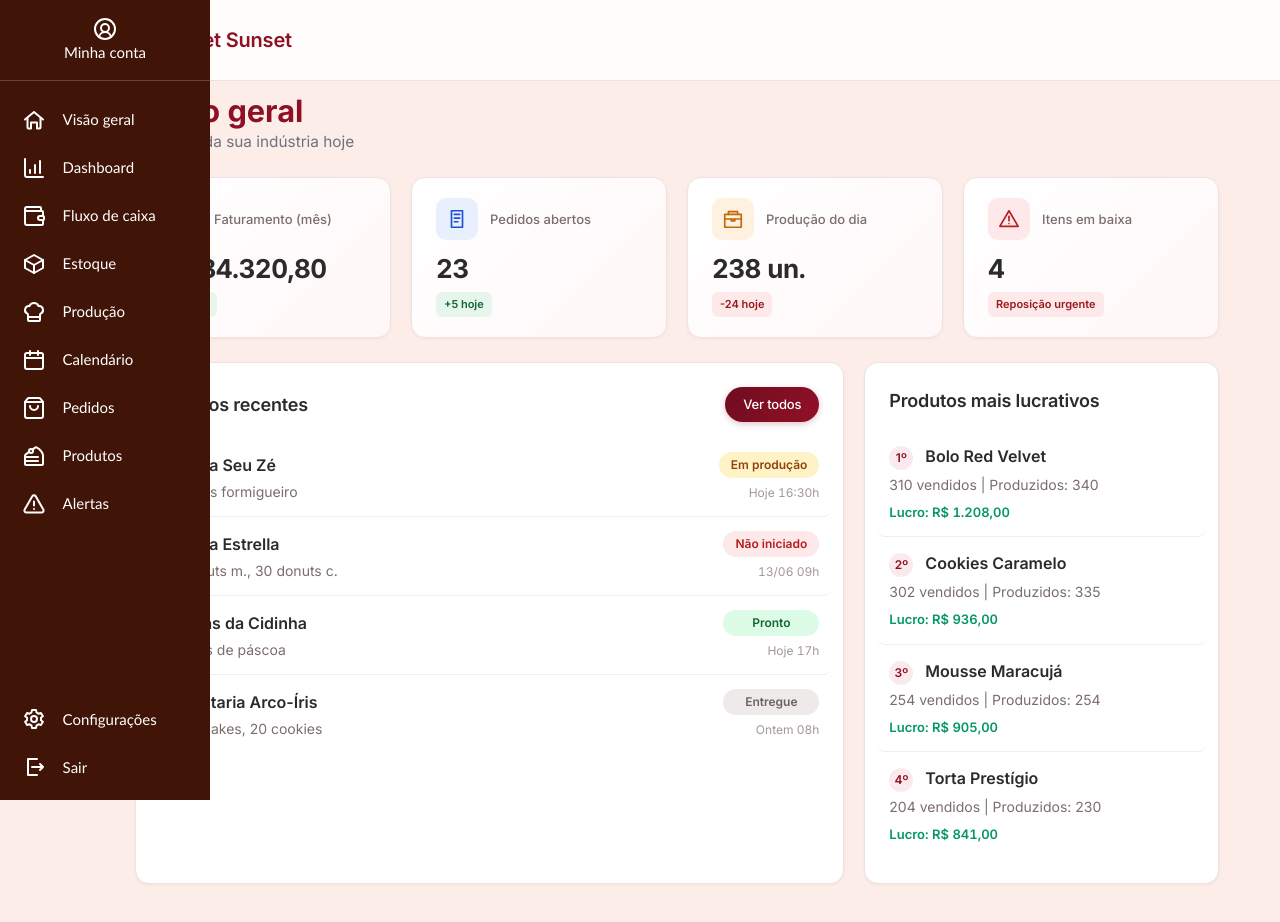
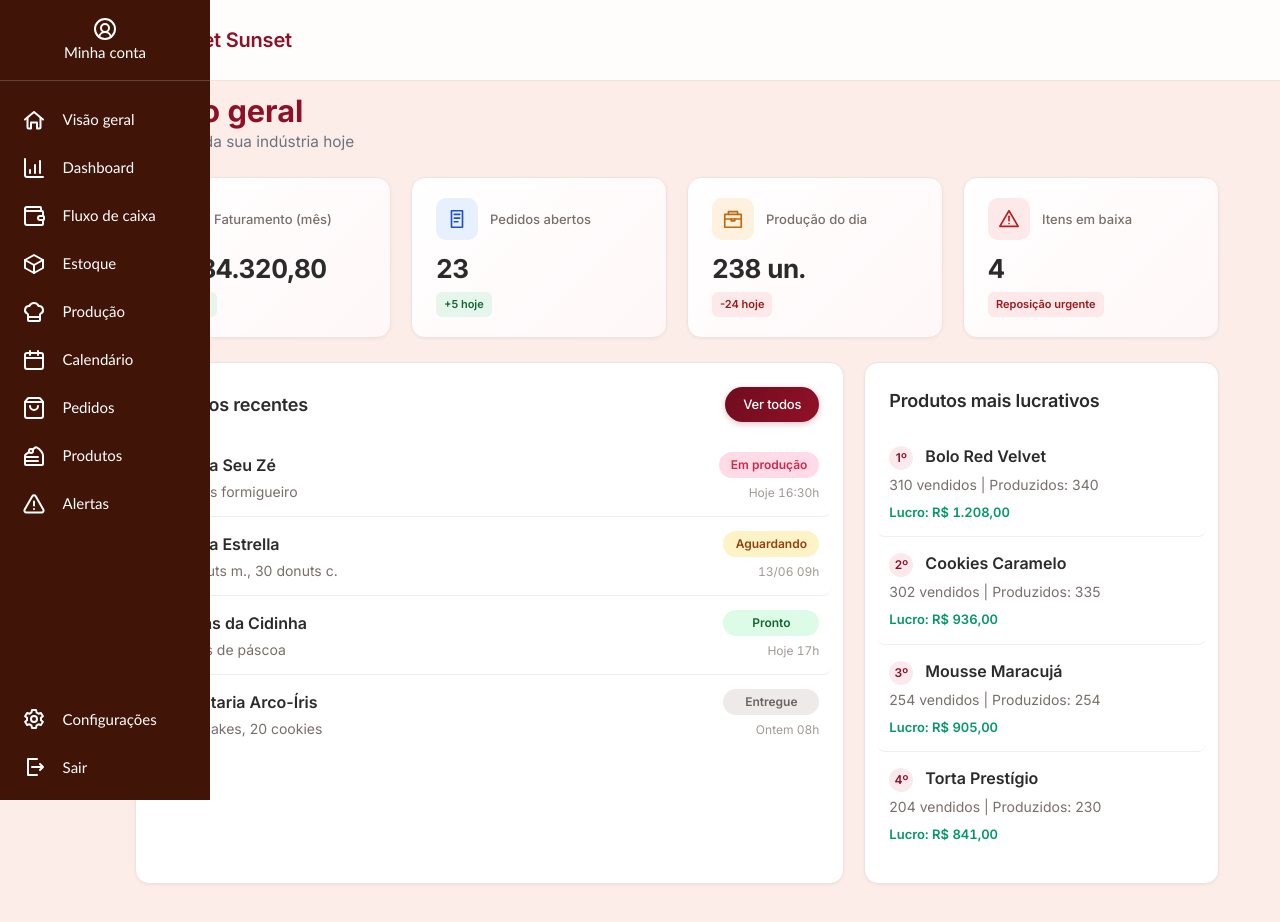
Before and after one commit to grazielly01/sublime, a React (Vite) app in the folder frontend/: page / in a window 1280 px wide. Shown: the top 922 px of the page. Built offline with nearby package versions, Linux system fonts and the light colour scheme.

Commit message:
Botões visão geral
arrumei coisa boba, só fiz os botoes de visao geral, coincidirem com os botoes da página de pedidos

```diff
--- a/frontend/src/pages/visaogeral/visaogeral.css
+++ b/frontend/src/pages/visaogeral/visaogeral.css
@@ -404,8 +404,8 @@ body {
   white-space: nowrap;
 }
 
-.statusEmProducao  { background: #FEF3C7; color: #92400E; }
-.statusNaoIniciado { background: #FDE8EA; color: #B91C1C; }
+.statusEmProducao  { background: hsl(341, 100%, 93%); color: #cb294c; }
+.statusAguardando { background: #FEF3C7; color: #92400E; }
 .statusPronto      { background: #DCFCE7; color: #166534; }
 .statusEntregue    { background: #EEEAE9; color: #6B6361; }
 
--- a/frontend/src/pages/visaogeral/visaogeral.jsx
+++ b/frontend/src/pages/visaogeral/visaogeral.jsx
@@ -66,7 +66,7 @@ function VisaoGeral() {
 
   const pedidosRecentes = [
     { cliente: "Padaria Seu Zé", itens: "45 bolos formigueiro", status: "Em produção", horario: "Hoje 16:30h" },
-    { cliente: "Padaria Estrella", itens: "30 donuts m., 30 donuts c.", status: "Não iniciado", horario: "13/06 09h" },
+    { cliente: "Padaria Estrella", itens: "30 donuts m., 30 donuts c.", status: "Aguardando", horario: "13/06 09h" },
     { cliente: "Delícias da Cidinha", itens: "30 ovos de páscoa", status: "Pronto", horario: "Hoje 17h" },
     { cliente: "Confeitaria Arco-Íris", itens: "15 cupcakes, 20 cookies", status: "Entregue", horario: "Ontem 08h" },
   ];
@@ -82,7 +82,7 @@ function VisaoGeral() {
     {
       titulo: "Zerar todos os pedidos atrasados em 4 dias",
       descricao: "Zerar os 5 pedidos atrasados: Mousse de limão, Donuts Formigueiro, Bolos de Cenoura e Copos da Felicidade",
-      status: "Não iniciado",
+      status: "Aguardando",
       horario: "15/09 09h",
     },
     {
```
